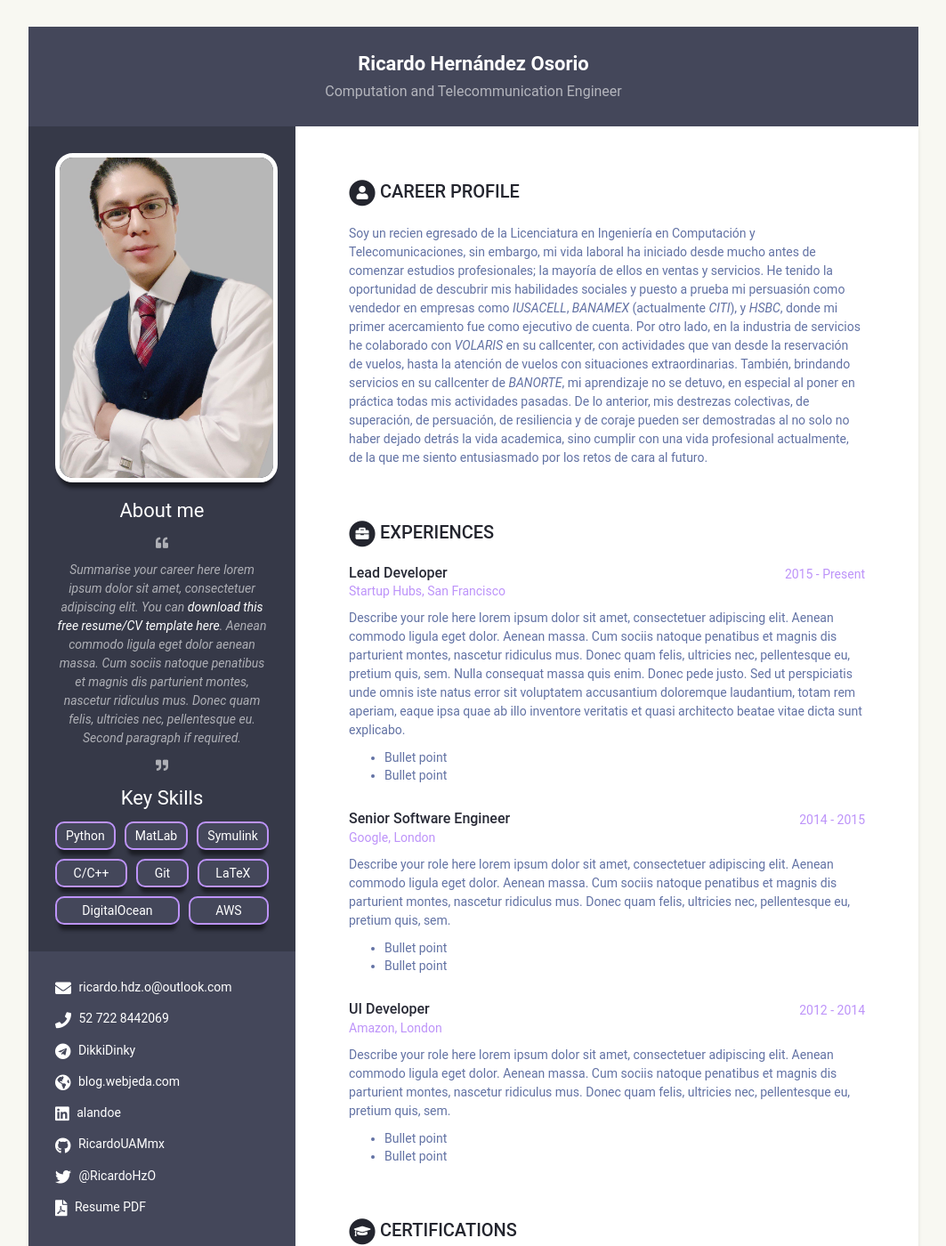
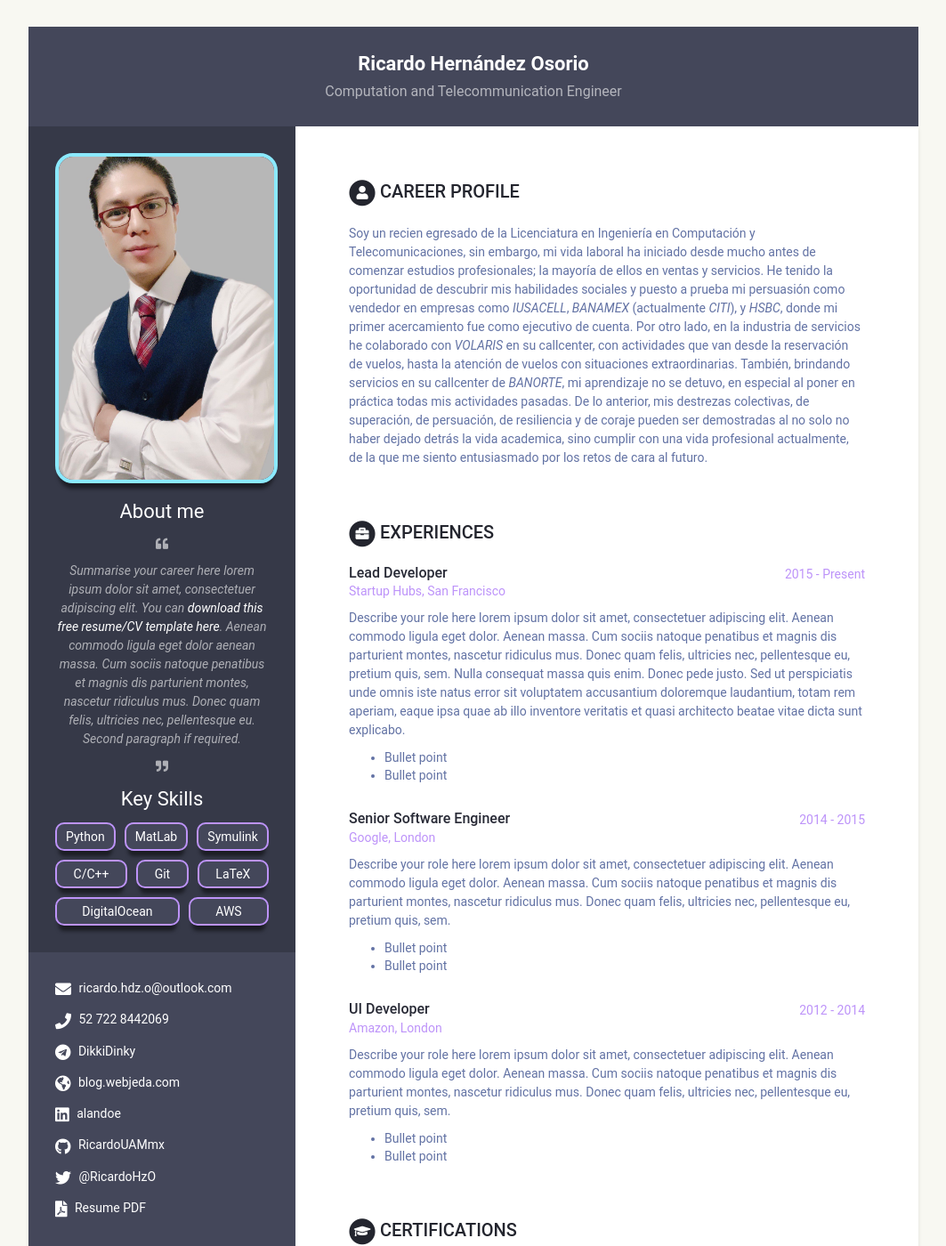
Before and after one commit to RicardoUAMmx/webcode, a Jekyll site: the page built from index.html, in a window 1280 px wide and 1400 px high. Shown: the whole window at 89% size, without its empty margins (108-1171 px from the left). Built offline with Jekyll 4.4.1, drawn with Linux system fonts in a browser that asks for light colours.

Commit message:
experimental cv-theme

```diff
--- a/_sass/_base.scss
+++ b/_sass/_base.scss
@@ -100,7 +100,7 @@ p {
     //used for profile image
     max-width: 250px;
     margin-bottom: 15px;
-    border: 5px solid #fff;
+    border: 4px solid rgb(139, 233, 253);
     border-radius: 20px;
     box-shadow: 0 10px 4px -4px rgba(0, 0, 0, 0.5);
   }
```
